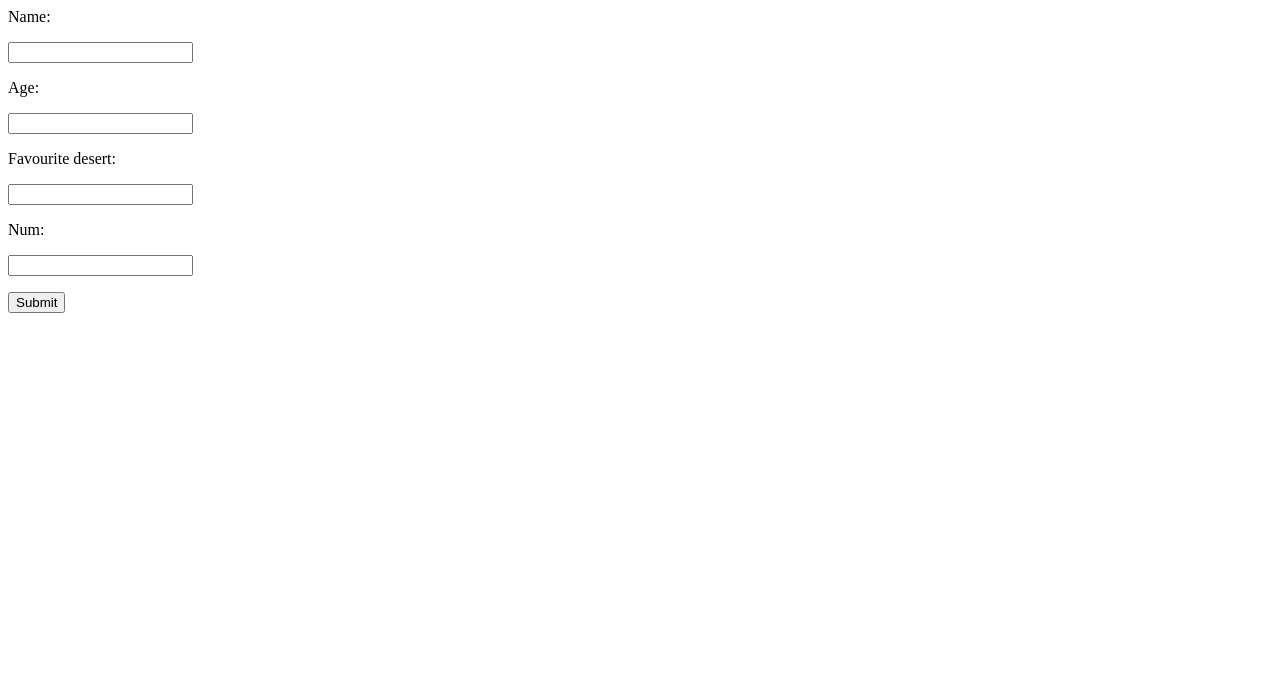
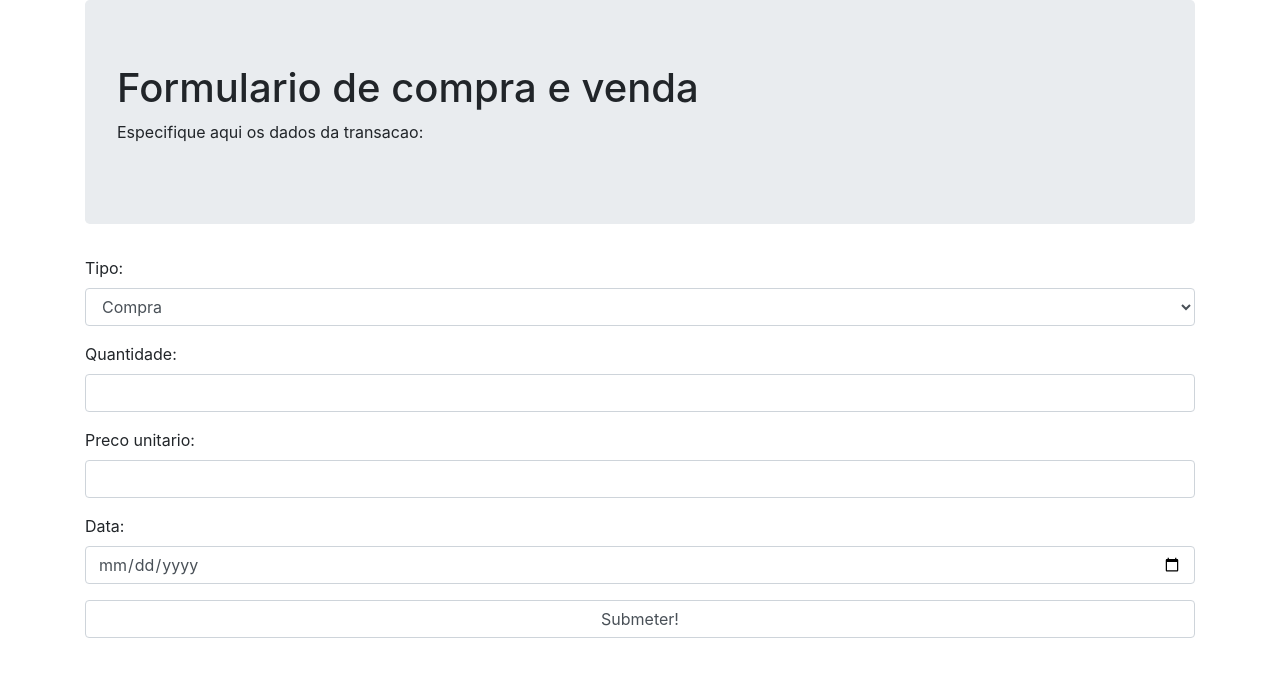
Before and after one commit to emilioMaddalena/not_just_tires, a Flask app: page /form in a window 1280 px wide. Shown: the top 677 px of the page. Run offline with Flask 2, Linux system fonts and the light colour scheme; parts of the project's set-up code (start-up, migrations or seed data) failed here and were passed over.

Commit message:
add Bootstrap elements to improve visuals

```diff
--- a/not_just_tires/templates/base.html
+++ b/not_just_tires/templates/base.html
@@ -1,15 +1,27 @@
 <!-- Base page that defines the overall look of the webpage -->
 <html>
+
 <head>
     <link rel="stylesheet" href="{{ url_for('static', filename='styles.css') }}">
+
+    <!-- Bootstrap CSS -->
+    <meta charset="utf-8">
+    <meta name="viewport" content="width=device-width, initial-scale=1">
+    <link rel="stylesheet" href="https://cdn.jsdelivr.net/npm/bootstrap@4.6.1/dist/css/bootstrap.min.css">
+    <script src="https://cdn.jsdelivr.net/npm/jquery@3.6.0/dist/jquery.slim.min.js"></script>
+    <script src="https://cdn.jsdelivr.net/npm/popper.js@1.16.1/dist/umd/popper.min.js"></script>
+    <script src="https://cdn.jsdelivr.net/npm/bootstrap@4.6.1/dist/js/bootstrap.bundle.min.js"></script>
+
     <!-- Blocks are written by the child page -->
     <title>
         {% block title %}
         {% endblock %}
     </title>
 </head>
+
 <body>
     {% block content %}
     {% endblock %}
 </body>
+
 </html>
--- a/not_just_tires/templates/form.html
+++ b/not_just_tires/templates/form.html
@@ -7,19 +7,37 @@ Form page
 {% block content %}
 <!-- the action attribute defines the address to which the user will be
      redirected to after submitting the form. If "#", then to the same page. -->
-<form action="#" method="post">
-    <p>Name:</p>
-    <p><input type="text" name="name"/></p>
 
-    <p>Age:</p>
-    <p><input type="text" name="age"/></p>
+<div class="container">
 
-    <p>Favourite desert:</p>
-    <p><input type="text" name="desert"/></p>
+    <div class="jumbotron">
+        <h1>Formulario de compra e venda</h1>
+        <p>Especifique aqui os dados da transacao:</p>
+    </div>
 
-    <p>Num:</p>
-    <p><input type="text" name="num"/></p>
+    <form>
+        <div class="form-group">
+            <label>Tipo:</label>
+            <select class="form-control" id="exampleFormControlSelect1">
+                <option>Compra</option>
+                <option>Venda</option>
+            </select>
+        </div>
+        <div class="form-group">
+            <label>Quantidade:</label>
+            <p><input class="form-control" type="number" name="quantidade" min="1" /></p>
+        </div>
+        <div class="form-group">
+            <label>Preco unitario:</label>
+            <p><input class="form-control" type="number" name="preco_unitario" min="0" step="0.01" /></p>
+        </div>
+        <div class="form-group">
+            <label>Data:</label>
+            <p><input class="form-control" type="date" name="data" /></p>
+        </div>
+        <p><button type="button" class="form-control">Submeter!</button></p>
+    </form>
 
-    <p><input type="submit" value="Submit"/></p>
-</form>
+</div>
+
 {% endblock %}
```
Lines whose indentation alone changed are shown as unchanged.
